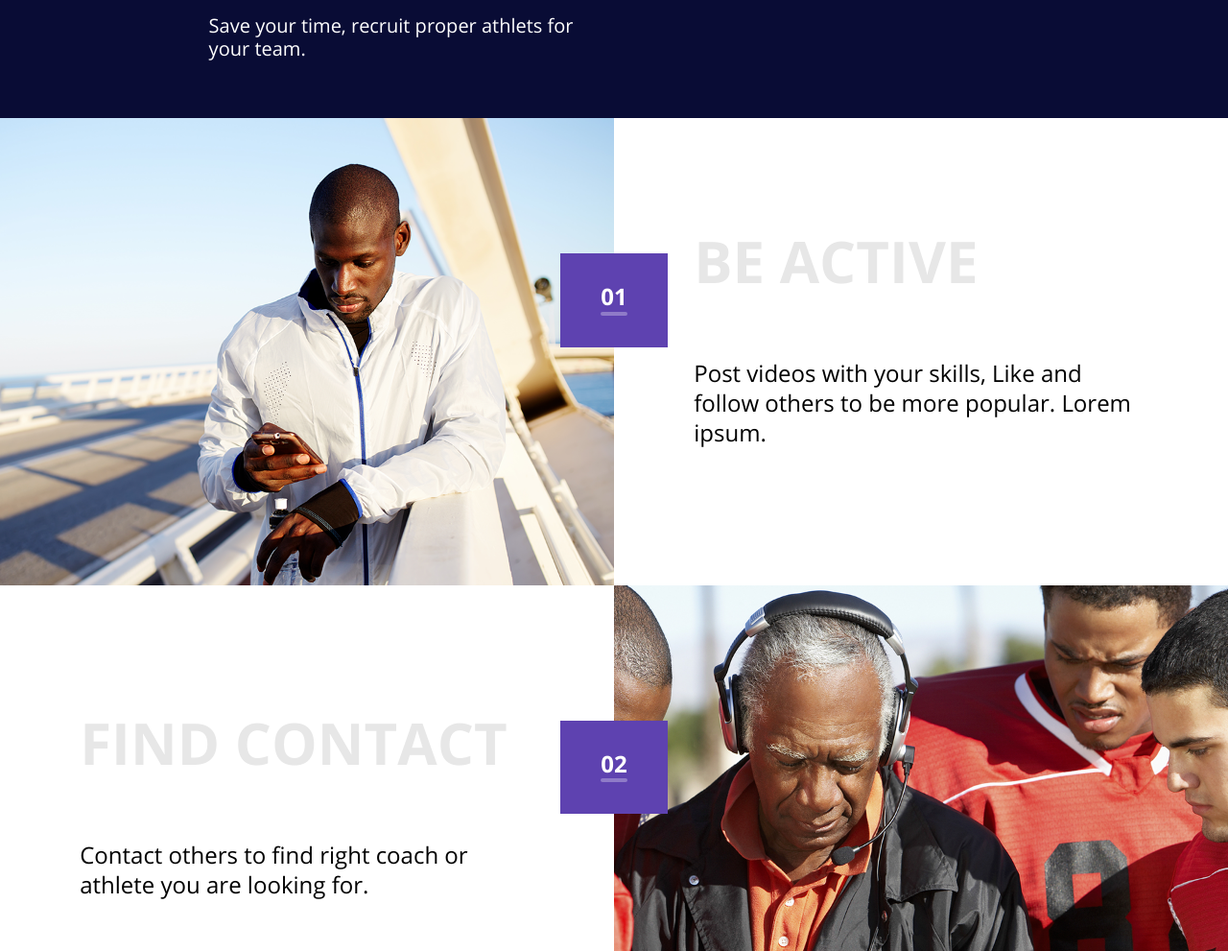
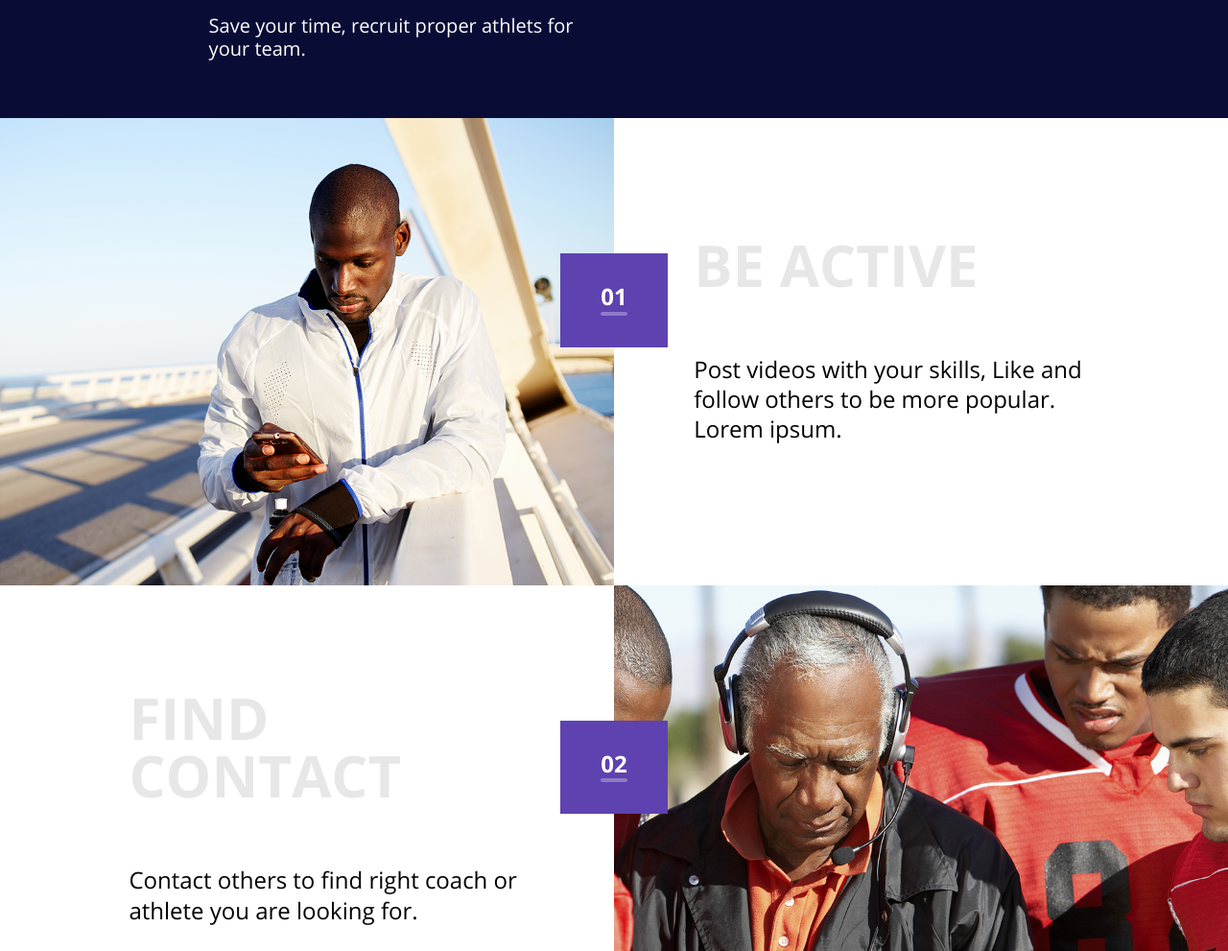
Before and after one commit to Avonavi232/MQ-5-d, a plain HTML site: page index.html in a window 1280 px wide. Shown: the part 2700-3691 px from the top of the page at 96% size. Drawn offline with Linux system fonts and the light colour scheme.

Commit message:
правки

```diff
--- a/index.html
+++ b/index.html
@@ -157,7 +157,6 @@
 	</div>
 </section>
 <section class="community">
-	<div class="container community__content">
 	<div class="content-block-2">
 		<div class="content-block-2__img">
 			<picture>
@@ -220,7 +219,6 @@
 				<h3 class="content-block-2__title">WORK IT</h3>
 				<p class="content-block-2__text">Enjoy being a student athlete, the recruiting process can be overwhelming, we
 					want to make this a enjoyable experience.</p>
-				</div>
 			</div>
 		</div>
 	</div>
--- a/src/sass/parts/_general.sass
+++ b/src/sass/parts/_general.sass
@@ -425,7 +425,7 @@ body
       display: flex
       align-items: center
     &__content > .padding
-      padding-left: 13%
+
     &__text
       font-size: 2.4rem
     &:nth-of-type(odd) //1,3
@@ -436,6 +436,8 @@ body
         order: 1
       .content-block-2__content
         order: 2
+      .content-block-2__content > .padding
+        padding-right: 21%
     &:nth-of-type(even) //2,4
       .content-block-2__index-container
         right: 0
@@ -444,9 +446,15 @@ body
         order: 2
       .content-block-2__content
         order: 1
+      .content-block-2__content > .padding
+        padding-left: 21%
 
-.community__content
-  padding: 0
+
+
+.community
+  @media (min-width: 961px)
+    max-width: 1920px
+    margin: 0 auto
 
 .underlined
   position: relative
```
Also changed, not shown: public/css/style.css. Lines whose indentation alone changed are shown as unchanged.
